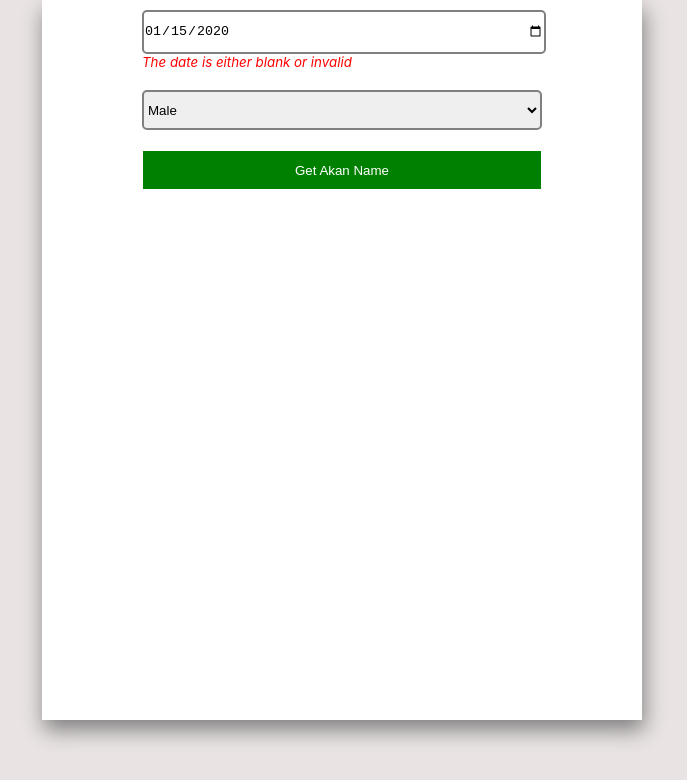
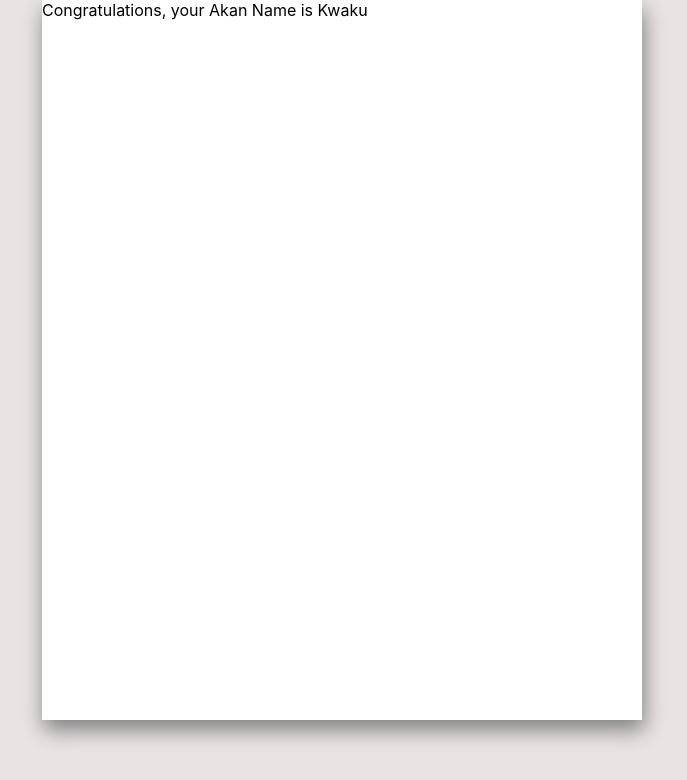
Before and after one commit to lenomosh/name-generator, a React (Create React App) app: page / in a window 1280 px wide. Both pictures are taken after typing "2020-01-15" into the empty fields and a click on the input "Get Akan Name". Shown: the top 780 px of the page, without its empty margins (298-985 px from the left). Built offline with nearby package versions, Linux system fonts and the light colour scheme.

Commit message:
added response to html

```diff
--- a/src/App.js
+++ b/src/App.js
@@ -7,7 +7,7 @@ export class App extends Component {
             dateIsInvalid: false,
             genderIsInvalid: false,
             akanName: null,
-            proceed:false
+            proceed: false
 
         }
     }
@@ -43,29 +43,34 @@ export class App extends Component {
     }
 
     dateValidation = date => {
-        const dateFormat = /^(0?[1-9]|[12][0-9]|3[01])[\/\-](0?[1-9]|1[012])[\/\-]\d{4}$/;
-        if (!date.match(dateFormat)|| date === null|| date==='' ||date===undefined) {
+        console.log('datefrom dateValidation',date);
+        const dateFormat = /([12]\d{3}-(0[1-9]|1[0-2])-(0[1-9]|[12]\d|3[01]))/;
+        console.log('match',dateFormat.test(date));
+        if (!dateFormat.test(date) || date === null || date === '' || date === undefined) {
             this.setState({ dateIsInvalid: true })
+            return false
+        } else {
+            this.setState({ dateIsInvalid: false })
+            return true
         }
 
     }
-    genderValidation = gender => ((!gender.match(/male|female/gi) ||gender===null || gender===undefined )&& this.setState({ genderIsInvalid: true }))
+    genderValidation = gender => ((!gender.match(/male|female/gi) || gender === null || gender === undefined) && this.setState({ genderIsInvalid: true }))
     handleForm = event => {
         event.preventDefault()
-        const {dateIsInvalid,genderIsInvalid}=this.state;
-        console.log('dateIsInvalid', dateIsInvalid,'genderIsInvalid',genderIsInvalid);
+        const { dateIsInvalid, genderIsInvalid } = this.state;
+        // console.log('dateIsInvalid', dateIsInvalid, 'genderIsInvalid', genderIsInvalid);
         const form = new FormData(event.target)
         const date = form.get('date')
         const gender = form.get('gender')
         this.dateValidation(date)
         this.genderValidation(gender)
-        if (dateIsInvalid ===false && date!==undefined && date.length >9&&gender.length>=4 && genderIsInvalid ===false) {
-            this.setState({proceed:true})
+        if (dateIsInvalid === false && date !== undefined && date.length > 9 && gender.length >= 4 && genderIsInvalid === false) {
+            // this.setState({ proceed: true })
 
-        }
-        if (this.state.proceed) {
-            console.log('function called');
-            console.log('dateIsInvalid', dateIsInvalid,'genderIsInvalid',genderIsInvalid);
+
+            // console.log('function called');
+            // console.log('dateIsInvalid', dateIsInvalid, 'genderIsInvalid', genderIsInvalid);
 
             const newDate = new Date(date)
             const dayBorn = newDate.getDay()
@@ -73,39 +78,49 @@ export class App extends Component {
             console.log(daysOfTheWeek);
             console.log(dayBorn)
             const akanName = this.names[daysOfTheWeek[dayBorn]][gender]
-            this.setState({akanName})
+            this.setState({ akanName })
         } else {
             alert('Ooop! We ran into a problem.')
 
         }
-        console.log('dateIsInvalid', dateIsInvalid,'genderIsInvalid',genderIsInvalid);
+        // console.log('dateIsInvalid', dateIsInvalid, 'genderIsInvalid', genderIsInvalid);
     }
-    handleDateChange = date => this.setState({ date })
-    handleGenderChange = gender => this.setState({ gender })
+    handleDateChange = date => {
+        // console.log('date',date);
+        this.dateValidation(date);
+        // console.log('isValid', isValid);
+        // console.log('isInValid', this.state.isInValid);
+    }
+    handleGenderChange = gender =>{
+        this.genderValidation(gender)
+    }
     render() {
+        const {dateIsInvalid,genderIsInvalid,akanName}=this.state
         return (
             <div className="main-wrapper">
                 <div className="form-wrapper">
-                    {this.state.akanName?
-                    <div>{this.state.akanName}</div>
+                    {this.state.akanName ?
+                        <div className="akanName-wrapper">
+                            <p>Congratulations, your Akan Name is {akanName}</p>
+                            </div>
                         :
                         <form onSubmit={event => this.handleForm(event)}>
                             <div className="input-wrapper">
-                            <input className="input-item" name="date" onChange={(event) => this.handleDateChange(event.target.value)} type='date' />
-                            {this.state.dateIsInvalid && <p className="input-error">The date is either blank or invalid</p>}
+                                <input className="input-item" name="date" onChange={event => this.handleDateChange(event.target.value)} type='date' />
+                                {dateIsInvalid && <p className="input-error">The date is either blank or invalid</p>}
                             </div>
                             <div className="input-wrapper">
                                 <select onChange={event => this.handleGenderChange(event.target.value)} className="input-item" name="gender">
                                     <option value='male'>Male</option>
                                     <option value='female'>Female</option>
                                 </select>
-                            {this.state.genderIsInvalid && <p className="input-error">The gender is either blank or invalid</p>}
+                                {genderIsInvalid && <p className="input-error">The gender is either blank or invalid</p>}
                             </div>
                             <div className="input-wrapper">
-                            <input className="submit" type='submit' value="Get Akan Name" />
+                               {(dateIsInvalid===false && genderIsInvalid ===false ) && <input className="submit" type='submit' value="Get Akan Name" />}
+
                             </div>
                         </form>
-
                     }
                 </div>
             </div>
```
Lines whose indentation alone changed are shown as unchanged.
